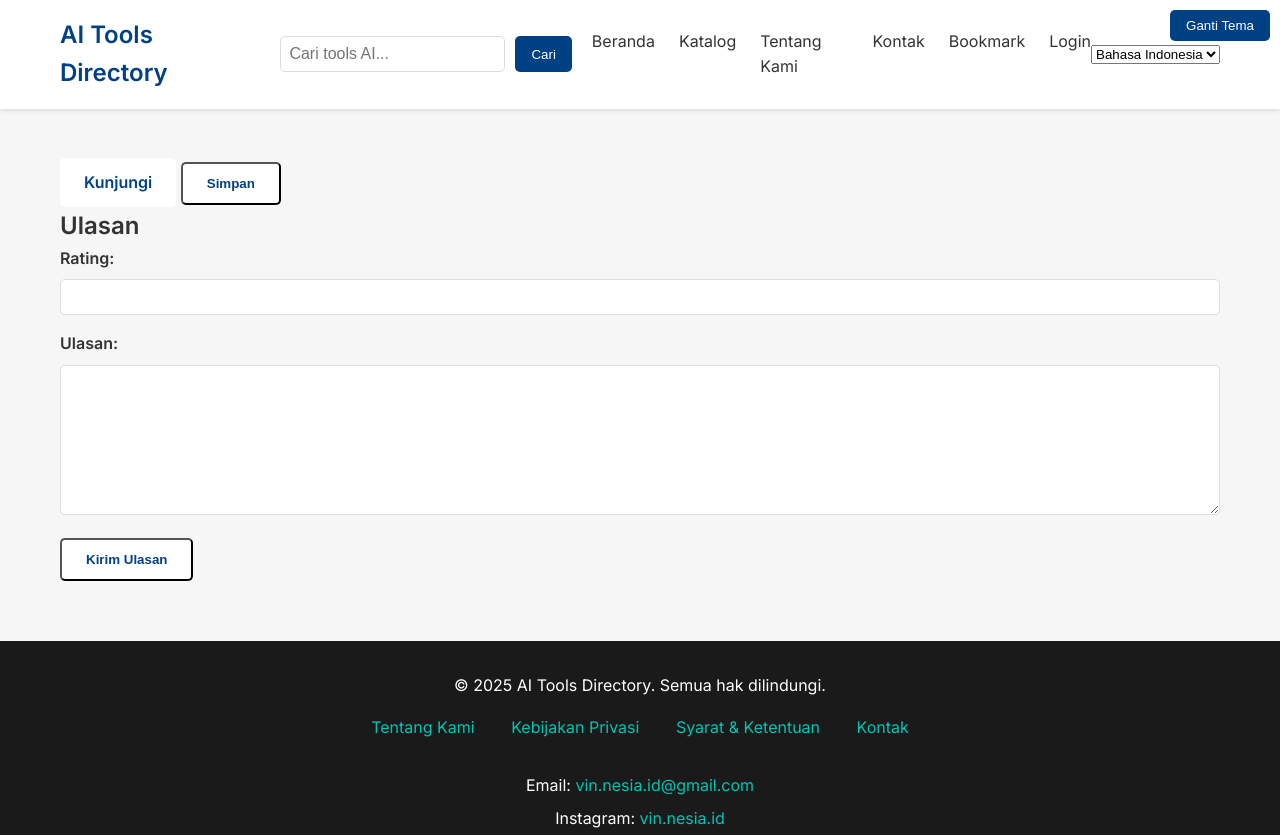
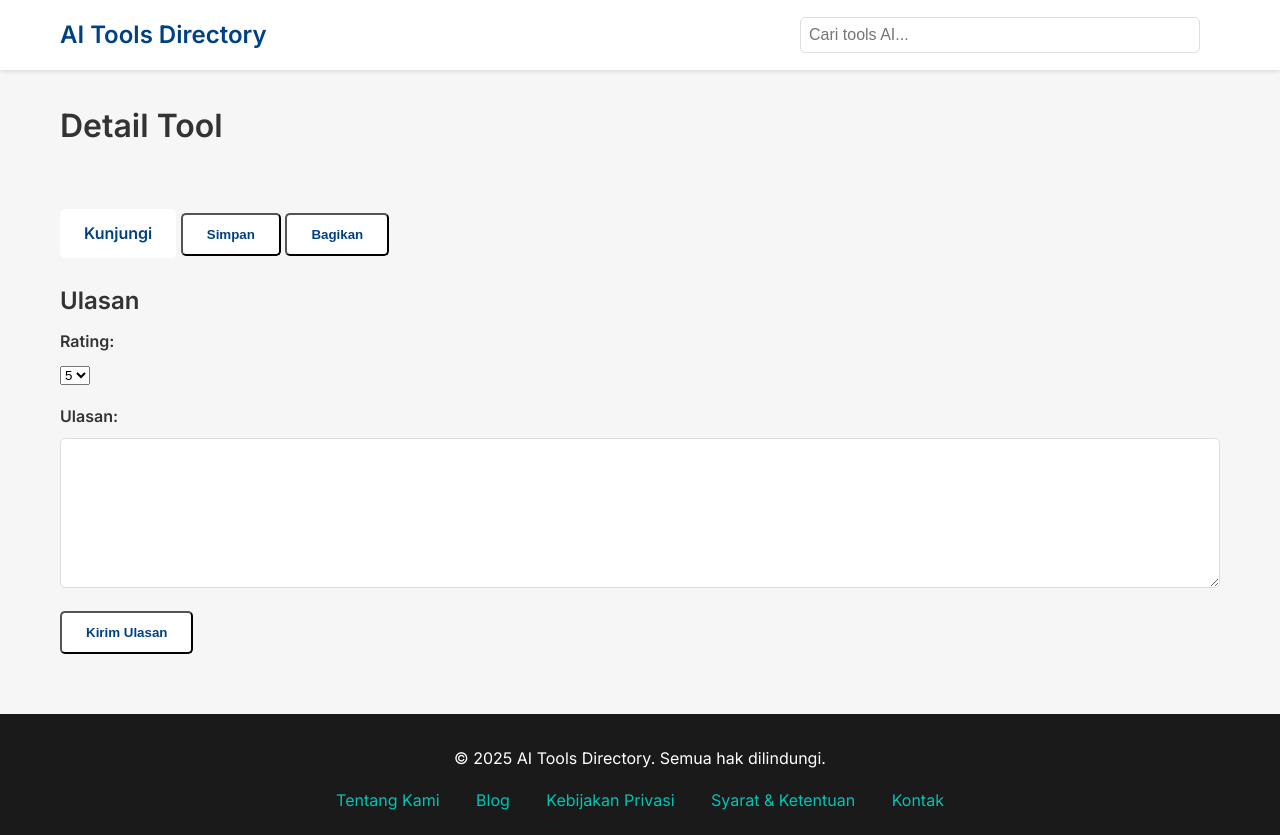
Before and after one commit to VinNesia/Deploy-Railway, a plain HTML site: page public/tool.html in a window 1280 px wide. Shown: the top 835 px of the page. Drawn offline with Linux system fonts and the light colour scheme; some packages are replaced by stand-ins of ours; a script that the page names is missing.

Commit message:
Update tool.html

```diff
--- a/public/tool.html
+++ b/public/tool.html
@@ -16,7 +16,6 @@
     <link href="https://fonts.googleapis.com/css2?family=Inter:wght@300;400;600&display=swap" rel="stylesheet">
     <link rel="manifest" href="/manifest.json">
     <link rel="icon" href="/images/icon-192x192.png" type="image/png">
-    <!-- Google Analytics 4 -->
     <script async src="https://www.googletagmanager.com/gtag/js?id=G-XXXXXXXXXX"></script>
     <script>
         window.dataLayer = window.dataLayer || [];
@@ -24,8 +23,8 @@
         gtag('js', new Date());
         gtag('config', 'G-XXXXXXXXXX');
     </script>
-    <!-- i18next -->
     <script src="https://cdn.jsdelivr.net/npm/i18next@21.9.2/dist/umd/i18next.min.js"></script>
+    <script src="https://cdn.jsdelivr.net/npm/sweetalert2@11"></script>
 </head>
 <body>
     <header>
@@ -34,59 +33,53 @@
                 <a href="index.html" aria-label="AI Tools Directory Beranda">AI Tools Directory</a>
             </div>
             <div class="search-bar">
-                <input type="text" id="searchInput" placeholder="Cari tools AI..." data-i18n="[placeholder]searchPlaceholder" aria-label="Cari tools AI">
-                <button onclick="searchTools()" aria-label="Cari" data-i18n="searchButton">Cari</button>
-            </div>
-            <div class="nav-toggle" aria-label="Toggle Navigasi">☰</div>
-            <nav>
-                <ul>
-                    <li><a href="index.html" data-i18n="home" aria-label="Beranda">Beranda</a></li>
-                    <li><a href="index.html#tools" data-i18n="catalog" aria-label="Katalog Tools">Katalog</a></li>
-                    <li><a href="about.html" data-i18n="about" aria-label="Tentang Kami">Tentang Kami</a></li>
-                    <li><a href="contact.html" data-i18n="contact" aria-label="Kontak">Kontak</a></li>
-                    <li><a href="bookmarks.html" data-i18n="bookmarks" aria-label="Bookmark">Bookmark</a></li>
-                    <li><a href="login.html" id="loginLink" data-i18n="login" aria-label="Login">Login</a></li>
-                </ul>
-            </nav>
-            <select id="languageSelect" aria-label="Pilih Bahasa">
-                <option value="id">Bahasa Indonesia</option>
-                <option value="en">English</option>
-            </select>
-            <button id="themeToggle" aria-label="Toggle Tema Gelap/Terang" data-i18n="themeToggle">Ganti Tema</button>
+                <input type="text" id="searchInput" placeholder="Cari tools AI..." data-i18n
     </div>
 </header>
-
 <section class="content">
     <div class="container">
-            <h1 id="toolName"></h1>
-            <img id="toolImage" src="" alt="" style="max-width: 100%; border-radius: 8px; margin-bottom: 1rem;" loading="lazy">
+        <h1 data-i18n="toolTitle">Detail Tool</h1>
+        <div id="loading" style="display: none; text-align: center; padding: 20px;">
+            <p data-i18n="loading">Memuat...</p>
+        </div>
+        <div class="tool-details">
+            <h2 id="toolName"></h2>
+            <img id="toolImage" src="" alt="" loading="lazy">
             <p id="toolDescription"></p>
-            <span id="toolCategory" class="tag"></span>
+            <p id="toolCategory" class="tag"></p>
             <p id="toolRating"></p>
-            <a id="toolLink" href="" target="_blank" class="btn" data-i18n="visitTool" aria-label="Kunjungi Tool">Kunjungi</a>
-            <button id="bookmarkTool" class="btn" data-i18n="bookmarkTool" aria-label="Simpan ke Bookmark">Simpan</button>
-            <h2 data-i18n="reviewTitle">Ulasan</h2>
+            <a id="toolLink" href="#" target="_blank" class="btn" data-i18n="visitTool">Kunjungi</a>
+            <button id="bookmarkTool" class="btn" data-i18n="bookmarkTool">Simpan</button>
+            <button id="shareTool" class="btn share-btn" data-i18n="shareTool">Bagikan</button>
+        </div>
+        <h3 data-i18n="reviewTitle">Ulasan</h3>
+        <div id="reviewsList"></div>
         <form id="reviewForm" aria-label="Formulir Ulasan">
             <div class="form-group">
                 <label for="rating" data-i18n="ratingLabel">Rating:</label>
-                    <input type="number" id="rating" min="1" max="5" required aria-required="true">
+                <select id="rating" required aria-required="true">
+                    <option value="5">5</option>
+                    <option value="4">4</option>
+                    <option value="3">3</option>
+                    <option value="2">2</option>
+                    <option value="1">1</option>
+                </select>
             </div>
             <div class="form-group">
                 <label for="comment" data-i18n="commentLabel">Ulasan:</label>
                 <textarea id="comment" required aria-required="true"></textarea>
             </div>
             <p id="reviewError" class="error" style="display: none;"></p>
-                <button type="submit" class="btn" data-i18n="submitReview" aria-label="Kirim Ulasan">Kirim Ulasan</button>
+            <button type="submit" class="btn" data-i18n="submitReview">Kirim Ulasan</button>
         </form>
-            <div id="reviewsList" class="reviews-list"></div>
     </div>
 </section>
-
 <footer>
     <div class="container">
         <p>© 2025 AI Tools Directory. <span data-i18n="footerRights">Semua hak dilindungi.</span></p>
         <div class="footer-links">
             <a href="about.html" data-i18n="about" aria-label="Tentang Kami">Tentang Kami</a>
+            <a href="blog.html" data-i18n="blog" aria-label="Blog">Blog</a>
             <a href="privacy.html" data-i18n="privacy" aria-label="Kebijakan Privasi">Kebijakan Privasi</a>
             <a href="terms.html" data-i18n="terms" aria-label="Syarat & Ketentuan">Syarat & Ketentuan</a>
             <a href="contact.html" data-i18n="contact" aria-label="Kontak">Kontak</a>
@@ -98,8 +91,6 @@
         </div>
     </div>
 </footer>
-
-    <!-- Firebase SDK -->
 <script src="https://www.gstatic.com/firebasejs/9.23.0/firebase-app.js"></script>
 <script src="https://www.gstatic.com/firebasejs/9.23.0/firebase-database.js"></script>
 <script src="https://www.gstatic.com/firebasejs/9.23.0/firebase-analytics.js"></script>
```
Lines whose indentation alone changed are shown as unchanged.
